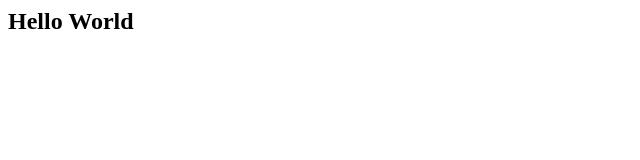
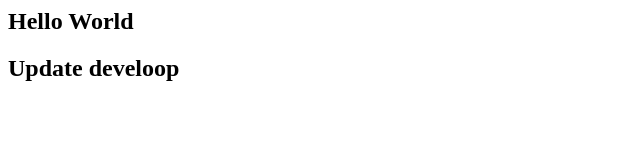
Before and after one commit to rizqifauzy/my-git-repo, a plain HTML site: page index.html in a window 1280 px wide. Shown: the whole page, without its empty margins (0-640 px from the left). Drawn offline with Linux system fonts and the light colour scheme.

Commit message:
update file index.html

```diff
--- a/index.html
+++ b/index.html
@@ -1 +1,2 @@
 <h2>Hello World</h2>
+<h2>Update develoop</h2>
```
